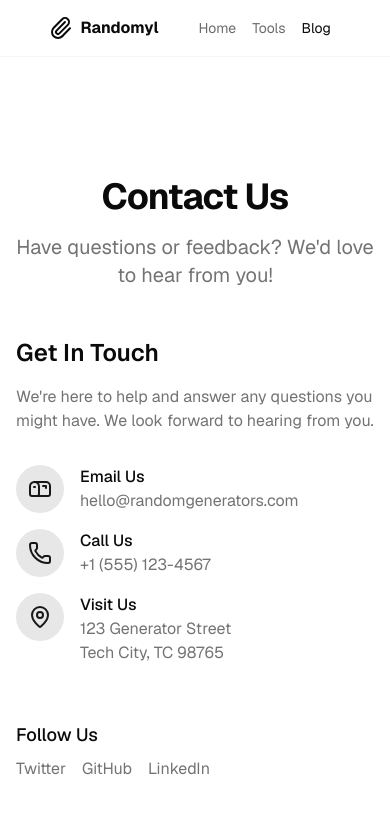
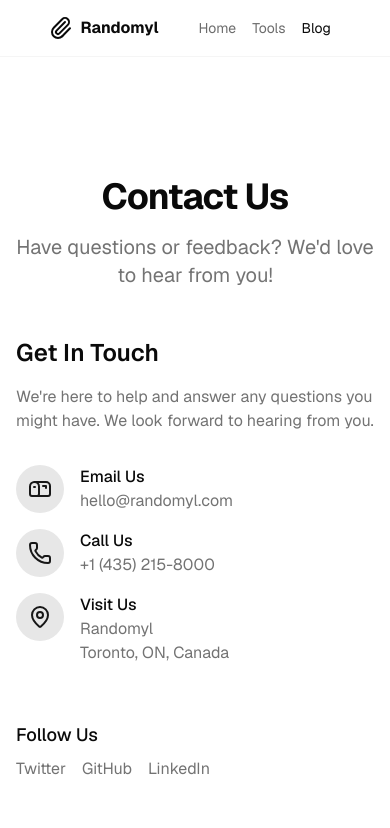
Before and after one commit to avoajaugochukwu/randomyl.com, a Next.js app: page /contact in a window 390 px wide. Shown: the top 828 px of the page. Built offline with nearby package versions, Linux system fonts and the light colour scheme.

Commit message:
Update contact page with new email, phone number, and address details
- Changed the email address to hello@randomyl.com.
- Updated the phone number to +1 (435) 215-8000.
- Revised the address to Randomyl, Toronto, ON, Canada.

```diff
--- a/app/contact/page.tsx
+++ b/app/contact/page.tsx
@@ -35,8 +35,8 @@ export default function ContactPage() {
               </div>
               <div>
                 <h3 className="font-medium">Email Us</h3>
-                <a href="mailto:hello@randomgenerators.com" className="text-muted-foreground hover:text-primary">
-                  hello@randomgenerators.com
+                <a href="mailto:hello@randomyl.com" className="text-muted-foreground hover:text-primary">
+                  hello@randomyl.com
                 </a>
               </div>
             </div>
@@ -47,7 +47,7 @@ export default function ContactPage() {
               </div>
               <div>
                 <h3 className="font-medium">Call Us</h3>
-                <p className="text-muted-foreground">+1 (555) 123-4567</p>
+                <p className="text-muted-foreground">+1 (435) 215-8000</p>
               </div>
             </div>
 
@@ -58,8 +58,8 @@ export default function ContactPage() {
               <div>
                 <h3 className="font-medium">Visit Us</h3>
                 <p className="text-muted-foreground">
-                  123 Generator Street<br />
-                  Tech City, TC 98765
+                  Randomyl<br />
+                  Toronto, ON, Canada
                 </p>
               </div>
             </div>
```
